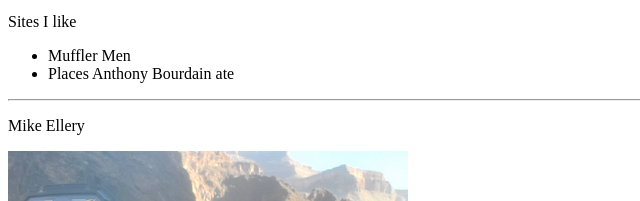
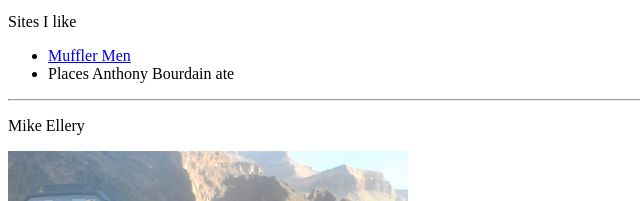
Before and after one commit to mellery/mellery.github.io, a plain HTML site: page index.html in a window 1280 px wide. Shown: the part 249-450 px from the top of the page, 0-640 px from the left. Drawn offline with Linux system fonts and the light colour scheme.

Commit message:
Add lMuffler Men link

```diff
--- a/index.html
+++ b/index.html
@@ -28,7 +28,7 @@
   </ul>
   <p>Sites I like</p>
   <ul>
-    <li>Muffler Men</li>
+    <li><a href="https://www.roadsideamerica.com/story/37422">Muffler Men</a></li>
     <li>Places Anthony Bourdain ate</li>
   </ul>
   <hr>
```
